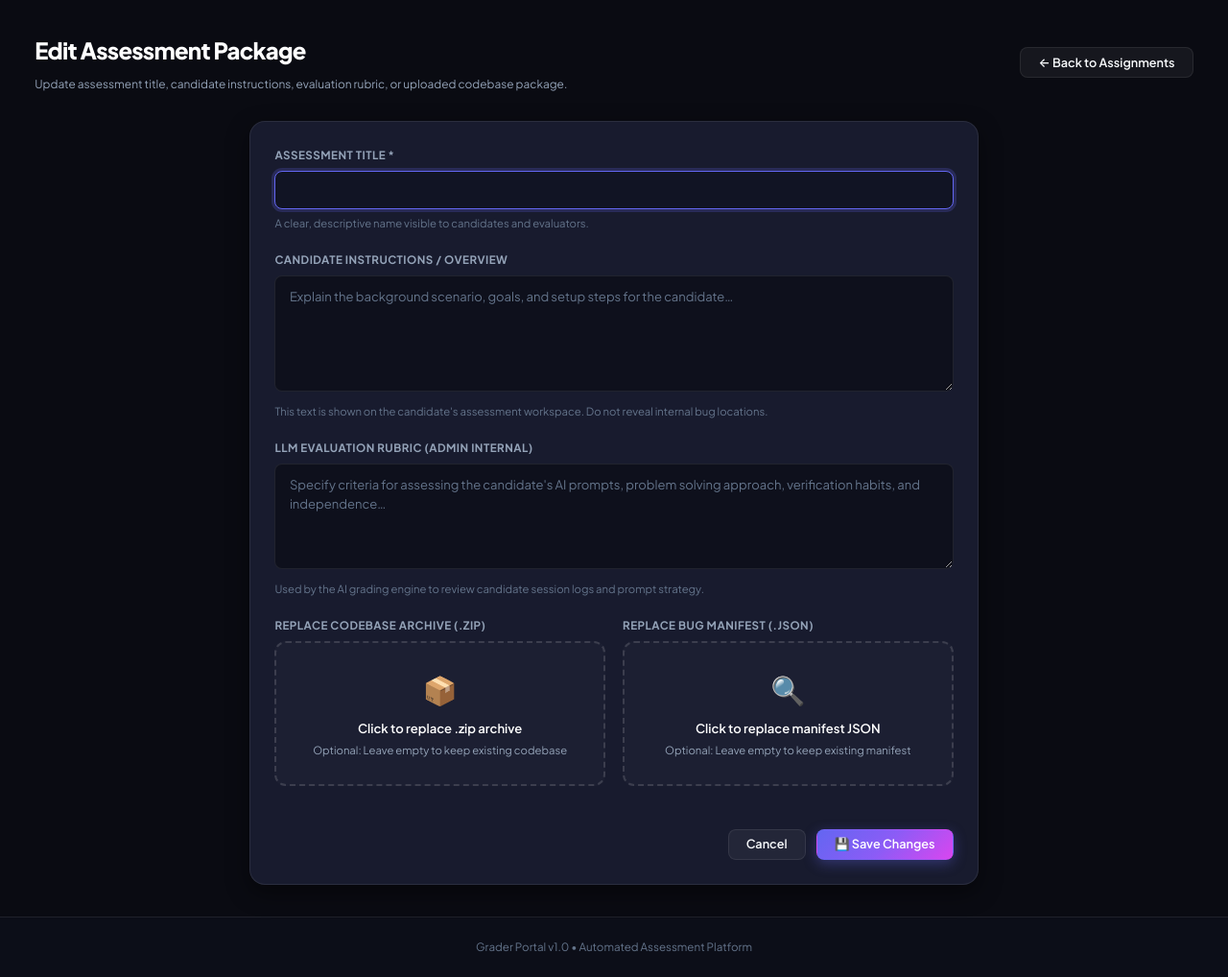
After one commit to agr-arsh-15/Grader, a FastAPI app: template backend/templates/admin/edit_assignment.html in a window 1280 px wide. The commit adds this page. Shown: the whole page at 96% size. Run offline with FastAPI, Linux system fonts and the light colour scheme; the template is opened without the code that fills it, so the values that code supplies are empty.

Commit message:
Add assessment editing functionality and dedicated edit page

```diff
--- /dev/null
+++ b/backend/templates/admin/edit_assignment.html
@@ -0,0 +1,97 @@
+{% extends "base.html" %}
+
+{% block title %}Edit Assessment — {{ assignment.title }} — Grading Portal{% endblock %}
+
+{% block content %}
+<div class="page-header">
+  <div>
+    <h1 class="page-title">Edit Assessment Package</h1>
+    <p class="text-muted text-small mt-1">Update assessment title, candidate instructions, evaluation rubric, or uploaded codebase package.</p>
+  </div>
+  <a href="/admin/assignments" class="btn btn-secondary">← Back to Assignments</a>
+</div>
+
+{% if error %}
+<div class="alert alert-error">
+  <span>⚠️</span> <span>{{ error }}</span>
+</div>
+{% endif %}
+
+<div class="card" style="max-width: 760px; margin: 0 auto;">
+  <form action="/admin/assignments/{{ assignment.id }}/edit" method="POST" enctype="multipart/form-data" id="edit-form">
+
+    <div class="form-group">
+      <label class="form-label" for="title">Assessment Title *</label>
+      <input id="title" type="text" name="title" class="form-control"
+             value="{{ assignment.title }}" required autofocus />
+      <div class="form-hint">A clear, descriptive name visible to candidates and evaluators.</div>
+    </div>
+
+    <div class="form-group">
+      <label class="form-label" for="description">Candidate Instructions / Overview</label>
+      <textarea id="description" name="description" class="form-control"
+                rows="5" placeholder="Explain the background scenario, goals, and setup steps for the candidate…">{{ assignment.description }}</textarea>
+      <p class="form-hint">This text is shown on the candidate's assessment workspace. Do not reveal internal bug locations.</p>
+    </div>
+
+    <div class="form-group">
+      <label class="form-label" for="rubric_text">LLM Evaluation Rubric (Admin Internal)</label>
+      <textarea id="rubric_text" name="rubric_text" class="form-control"
+                rows="4" placeholder="Specify criteria for assessing the candidate's AI prompts, problem solving approach, verification habits, and independence…">{{ assignment.rubric_text }}</textarea>
+      <p class="form-hint">Used by the AI grading engine to review candidate session logs and prompt strategy.</p>
+    </div>
+
+    <div style="display: grid; grid-template-columns: 1fr 1fr; gap: 1.25rem;">
+      <div class="form-group">
+        <label class="form-label" for="assignment_zip">Replace Codebase Archive (.zip)</label>
+        <div class="file-dropzone" onclick="document.getElementById('assignment_zip').click()">
+          <div class="file-dropzone-icon">📦</div>
+          <div class="file-dropzone-text">Click to replace .zip archive</div>
+          <div class="file-dropzone-hint" id="zip-hint">Optional: Leave empty to keep existing codebase</div>
+          <input id="assignment_zip" type="file" name="assignment_zip" accept=".zip" style="display:none;" onchange="updateFileHint(this, 'zip-hint')" />
+        </div>
+      </div>
+
+      <div class="form-group">
+        <label class="form-label" for="bug_manifest">Replace Bug Manifest (.json)</label>
+        <div class="file-dropzone" onclick="document.getElementById('bug_manifest').click()">
+          <div class="file-dropzone-icon">🔍</div>
+          <div class="file-dropzone-text">Click to replace manifest JSON</div>
+          <div class="file-dropzone-hint" id="manifest-hint">Optional: Leave empty to keep existing manifest</div>
+          <input id="bug_manifest" type="file" name="bug_manifest" accept=".json" style="display:none;" onchange="updateFileHint(this, 'manifest-hint')" />
+        </div>
+      </div>
+    </div>
+
+    <div style="margin-top: 1.75rem; display: flex; justify-content: flex-end; gap: 0.75rem;">
+      <a href="/admin/assignments" class="btn btn-secondary">Cancel</a>
+      <button id="save-btn" type="submit" class="btn btn-primary">
+        💾 Save Changes
+      </button>
+    </div>
+  </form>
+</div>
+{% endblock %}
+
+{% block scripts %}
+<script>
+  function updateFileHint(input, hintId) {
+    if (input.files && input.files.length > 0) {
+      const file = input.files[0];
+      const sizeMB = (file.size / (1024 * 1024)).toFixed(2);
+      document.getElementById(hintId).textContent = `✅ New file selected: ${file.name} (${sizeMB} MB)`;
+      document.getElementById(hintId).style.color = 'var(--success)';
+    }
+  }
+
+  document.getElementById('edit-form').addEventListener('submit', function() {
+    setTimeout(() => {
+      const btn = document.getElementById('save-btn');
+      if (btn) {
+        btn.disabled = true;
+        btn.innerHTML = '<span class="spinner"></span> Saving changes…';
+      }
+    }, 10);
+  });
+</script>
+{% endblock %}
```
Also changed, not shown: backend/routers/admin.py (+79 -0 lines), backend/templates/admin/assignments.html (+7 -1 lines).
